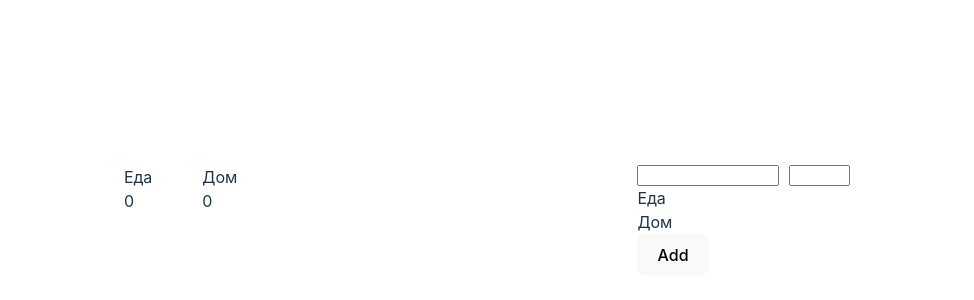
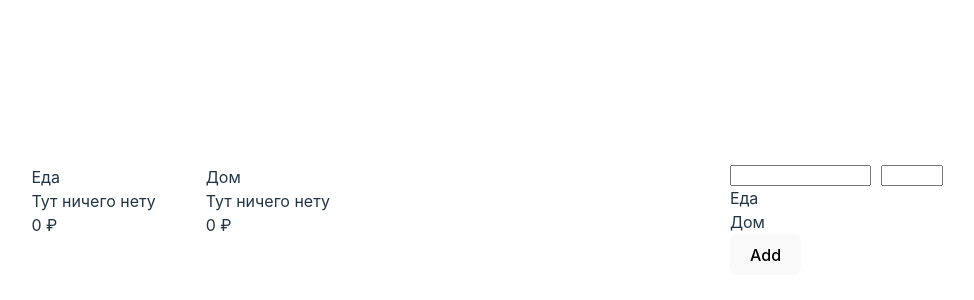
Before and after one commit to koldun256/pokupki, a React (Vite) app: page / in a window 1280 px wide. Shown: the part 180-480 px from the top of the page, without its empty margins (153-1127 px from the left). Built offline with nearby package versions, Linux system fonts and the light colour scheme.

Commit message:
added placeholder for category card

```diff
--- a/src/CategoryList.module.css
+++ b/src/CategoryList.module.css
@@ -28,3 +28,9 @@
   padding-right: 10px;
   color: #d3c6aa;
 }
+
+.category-list .placeholder {
+  padding: 10px;
+  text-align: center;
+  border: 3px grey dashed;
+}
--- a/src/CategoryList.tsx
+++ b/src/CategoryList.tsx
@@ -10,13 +10,16 @@ function CategoryList(props: Props) {
   const cost = useAppSelector(selectCategoryCost(props.category))
   const purchases = useAppSelector(selectCategoryPurchases(props.category))
 
-  const purchaseElements = purchases.map(purchase => <PurchaseCard purchase={purchase} key={purchase.id} />)
+  let purchaseElements = purchases.map(purchase => <PurchaseCard purchase={purchase} key={purchase.id} />)
+  if(purchaseElements.length == 0) {
+    purchaseElements = [<div className={classes.placeholder}>Тут ничего нету</div>]
+  }
   const style = {'--color': props.category.color} as CSSProperties
 
   return <div className={classes.categoryList} style={style}>
     <div className={classes.header}>{props.category.name}</div>
     <div className={classes.purchases}>{purchaseElements}</div>
-    <div className={classes.footer}>{cost}</div>
+    <div className={classes.footer}>{cost} ₽</div>
   </div>
 }
 
```
